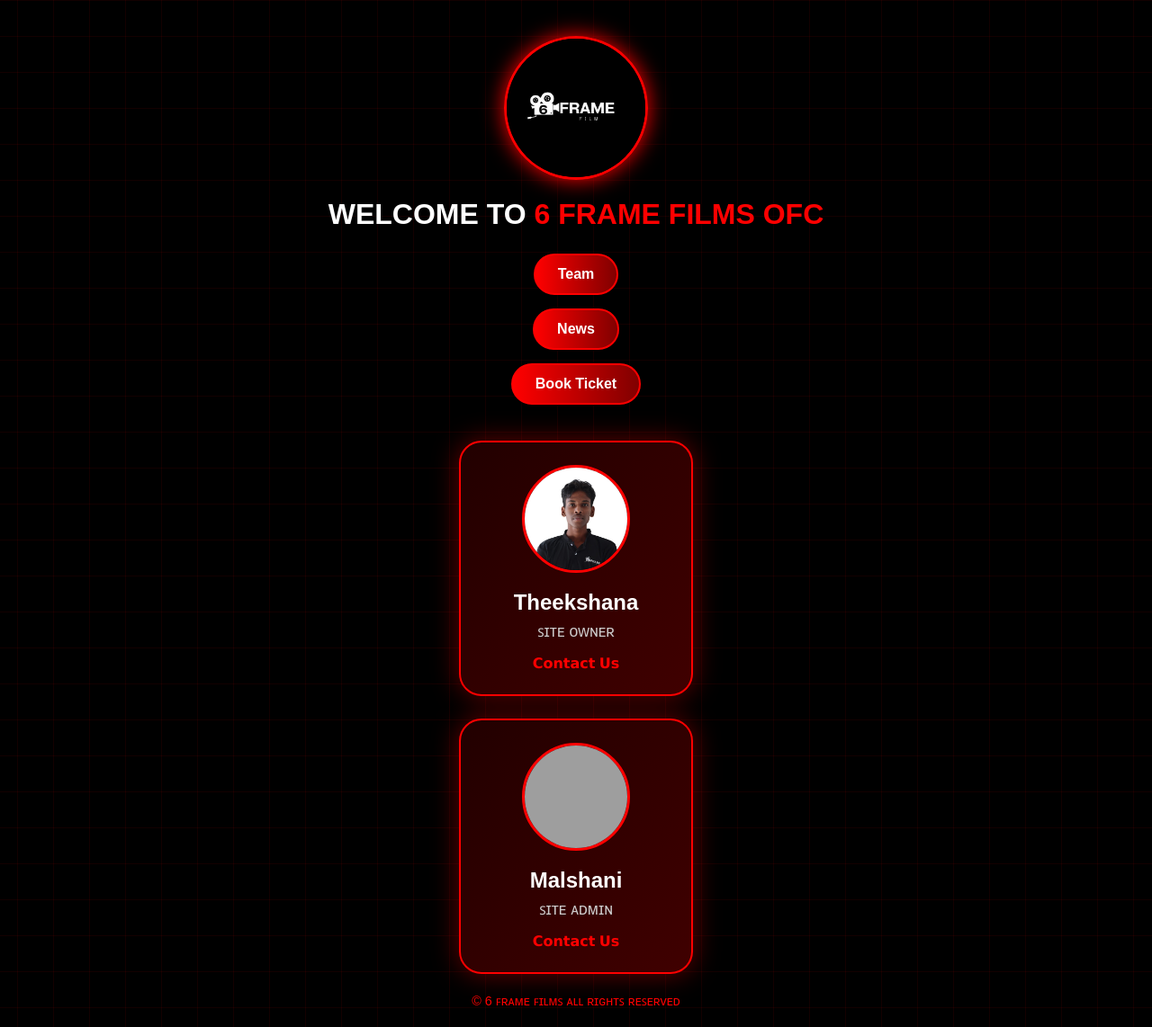
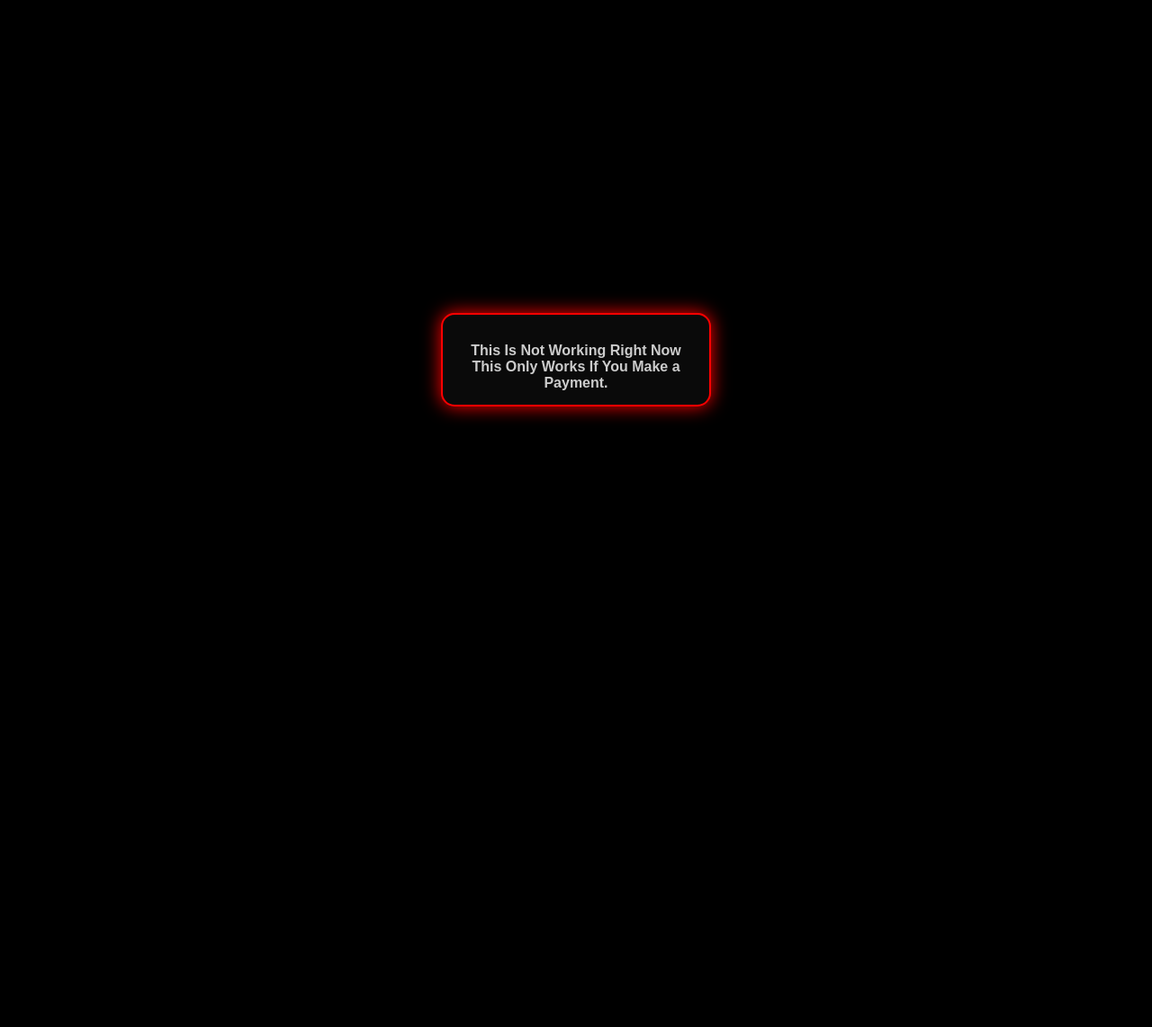
Before and after one commit to Theekshana-OFC/6-Frame-Films-OFC-Website-, a plain HTML site: page index.html in a window 1280 px wide. Shown: the whole page at 90% size. After the commit the page ends 800 px from the top, so only its background shows below. Drawn offline with Linux system fonts and the light colour scheme; grey boxes are pictures that could not be loaded.

Commit message:
Update index.html

```diff
--- a/index.html
+++ b/index.html
@@ -1,162 +1,58 @@
 <!DOCTYPE html>
-<html lang="en">
+<html>
 <head>
-  <meta charset="UTF-8" />
-  <meta name="viewport" content="width=device-width, initial-scale=1.0"/>
-  <title>6 Frame Films OFC</title>
+  <title>Ticket Booking</title>
+  <meta name="viewport" content="width=device-width, initial-scale=1.0">
   <style>
-    * { margin: 0; padding: 0; box-sizing: border-box; }
-
-    body {
+    html, body {
+      margin: 0;
+      padding: 0;
+      background-color: #000000;
+      color: white;
       font-family: Arial, sans-serif;
-      background-color: #000;
-      background-image:
-        repeating-linear-gradient(0deg, transparent, transparent 39px, rgba(255, 0, 0, 0.15) 40px),
-        repeating-linear-gradient(90deg, transparent, transparent 39px, rgba(255, 0, 0, 0.15) 40px);
-      background-size: 40px 40px;
-      animation: moveGrid 10s linear infinite;
-      color: #fff;
-      min-height: 100vh;
-      padding: 20px;
+      height: 100vh;
+      display: flex;
+      justify-content: center;
+      align-items: center;
     }
 
-    @keyframes moveGrid {
-      from { background-position: 0 0; }
-      to { background-position: 200px 0; }
-    }
-
-    .logo {
-      width: 160px;
-      height: 160px;
-      border-radius: 50%;
-      border: 3px solid red;
-      object-fit: cover;
-      box-shadow: 0 0 25px red;
-      margin: 20px auto;
-      display: block;
-    }
-
-    h1 {
-      font-size: 2em;
-      margin: 20px 0 10px;
+    .form-box {
+      background-color: #0a0a0a;
+      padding: 15px;
+      border-radius: 15px;
+      width: 85%;
+      max-width: 280px;
+      box-shadow: 0 0 20px red;
+      border: 2px solid red;
       text-align: center;
     }
 
-    h1 span { color: red; }
-
-    .buttons {
-      margin-top: 25px;
-      display: flex;
-      flex-direction: column;
-      gap: 15px;
-      align-items: center;
-    }
-
-    .buttons a {
-      padding: 12px 25px;
-      border-radius: 30px;
-      border: 2px solid red;
-      background: linear-gradient(to right, #ff0000, #800000);
-      color: white;
-      text-decoration: none;
-      font-weight: bold;
-      transition: 0.3s;
-    }
-
-    .buttons a:hover {
-      background: #ff3333;
-    }
-
-    .support-cards {
-      margin-top: 40px;
-      display: flex;
-      flex-direction: column;
-      gap: 25px;
-      align-items: center;
-    }
-
-    .card {
-      background: linear-gradient(to bottom right, #220000, #400000);
-      border: 2px solid red;
-      border-radius: 25px;
-      padding: 25px;
-      width: 95%;
-      max-width: 260px;
-      box-shadow: 0 0 30px rgba(255, 0, 0, 0.4);
-      text-align: center;
-      transition: transform 0.3s ease, box-shadow 0.3s ease;
-    }
-
-    .card:hover {
-      transform: translateY(-6px);
-      box-shadow: 0 0 35px rgba(255, 0, 0, 0.6);
-    }
-
-    .card-img {
-      width: 120px;
-      height: 120px;
-      object-fit: cover;
-      border-radius: 50%;
-      border: 3px solid red;
+    .form-box h2 {
+      color: red;
+      font-size: 20px;
       margin-bottom: 15px;
     }
 
-    .card h3 { color: white; font-size: 1.5rem; margin-bottom: 5px; }
-    .card .role { color: #ccc; font-size: 1.1rem; margin-bottom: 15px; }
-
-    .contact-btn {
-      padding: 10px 20px;
-      font-size: 1rem;
-      color: red;
-      border: none;
-      border-radius: 25px;
-      text-decoration: none;
-      transition: 0.3s;
+    .disabled-message {
+      font-size: 16px;
+      color: #ccc;
+      margin-top: 5px;
+      font-weight: bold;
     }
 
-    .contact-btn:hover {
-      background: red;
-      color: black;
-    }
-
-    .rights {
-      margin-top: 20px;
-      color: red;
-      font-size: 0.9rem;
-      text-align: center;
+    .time-display {
+      margin-top: 5px;
+      font-size: 14px;
+      color: #ff4444;
     }
   </style>
 </head>
 <body>
+  <div class="form-box">
+    <h2></h2>
+    <div class="disabled-message">This Is Not Working Right Now This Only Works If You Make a Payment.</div>
 
-  <div id="main-content">
-    <img src="https://github.com/Theekshana-OFC/6-Frame-Films-OFC-Website-/blob/main/photos/logo.jpg?raw=true" alt="Logo" class="logo" />
-    <h1>WELCOME TO <span>6 FRAME FILMS OFC</span></h1>
 
-    <div class="buttons">
-      <a href="team.html">Team</a>
-      <a href="project.html">News</a>
-      <a href="book tickets.html">Book Ticket</a>
-    </div>
-
-    <div class="support-cards">
-      <div class="card">
-        <img src="https://github.com/Theekshana-OFC/6-Frame-Films-OFC-Website-/blob/main/photos/theekshana%20.jpg?raw=true" alt="" class="card-img">
-        <h3>Theekshana</h3>
-        <p class="role">ꜱɪᴛᴇ ᴏᴡɴᴇʀ</p>
-        <a href="https://wa.me/+94778080044" class="contact-btn">𝗖𝗼𝗻𝘁𝗮𝗰𝘁 𝗨𝘀</a>
-      </div>
-
-      <div class="card">
-        <img src="https://github.com/NOVA-MD-OFC/NOVA-MD-Help/blob/main/WhatsApp%20Image%202025-07-29%20at%2019.51.52_7ef00c30.jpg?raw=true" alt="" class="card-img">
-        <h3>Malshani</h3>
-        <p class="role">ꜱɪᴛᴇ ᴀᴅᴍɪɴ</p>
-        <a href="https://wa.me/+94761288912" class="contact-btn">𝗖𝗼𝗻𝘁𝗮𝗰𝘁 𝗨𝘀</a>
-      </div>
-    </div>
-
-    <p class="rights">© 6 ꜰʀᴀᴍᴇ ꜰɪʟᴍꜱ ᴀʟʟ ʀɪɢʜᴛꜱ ʀᴇꜱᴇʀᴠᴇᴅ</p>
-  </div>
-
+  </script>
 </body>
 </html>
```
